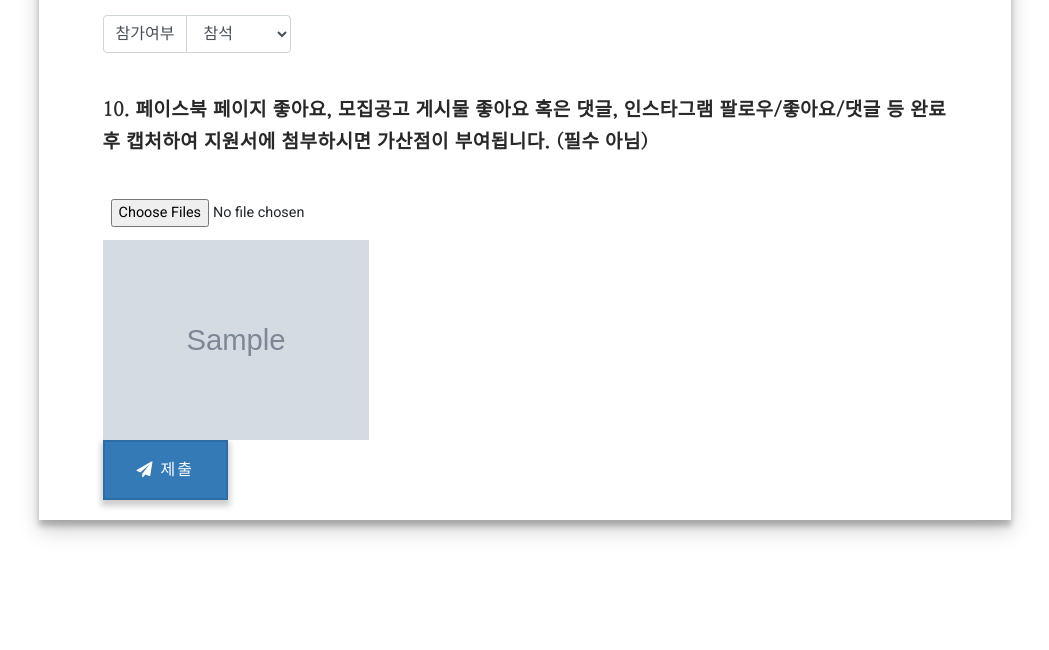
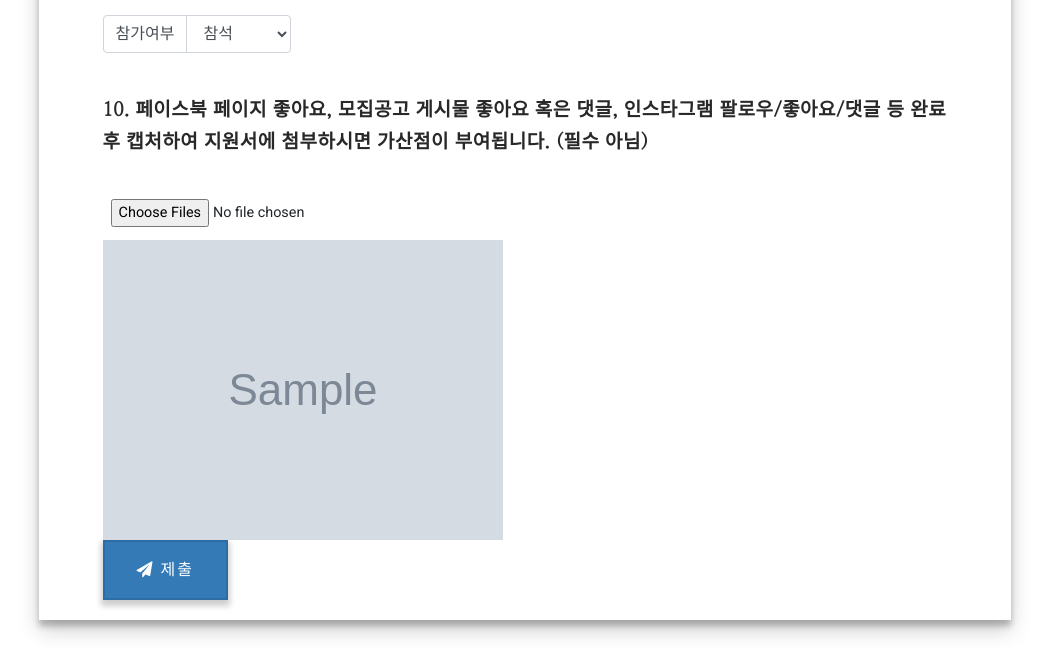
Before and after one commit to KwonL/KUSITMS-application-server, a Django app: template server/templates/apply/member.html in a window 1280 px wide. Shown: the part 4795-5445 px from the top of the page, without its empty margins (115-1164 px from the left). Before the commit the page ends 5332 px from the top, so only its background shows below. Run offline with Django 3.2, Linux system fonts and the light colour scheme; the template is opened without the code that fills it: values that come from a table or form of the project are taken from there, others are empty; tables that the repository leaves empty hold one stand-in row (values such as "Sample post"); grey boxes marked "Sample" are stand-in pictures; parts of the project's set-up code (start-up, migrations or seed data) failed here and were passed over; some libraries are stand-ins or nearby versions.

Commit message:
Adjust sns image preview size

```diff
--- a/server/templates/apply/base.html
+++ b/server/templates/apply/base.html
@@ -607,7 +607,7 @@ body{font-family: Roboto;}blockquote{border-color: #197bc6;}.display-1{font-fami
     </div>
 
     {% for sns in object.sns_images.all %}
-      <div style="width: auto; height: 200px;">
+      <div style="width: 400px; height: auto;">
         <img src="{{ sns.image.url }}" style="max-width: 100%; max-height: 100%;" />
       </div>
     {% endfor %}
```
